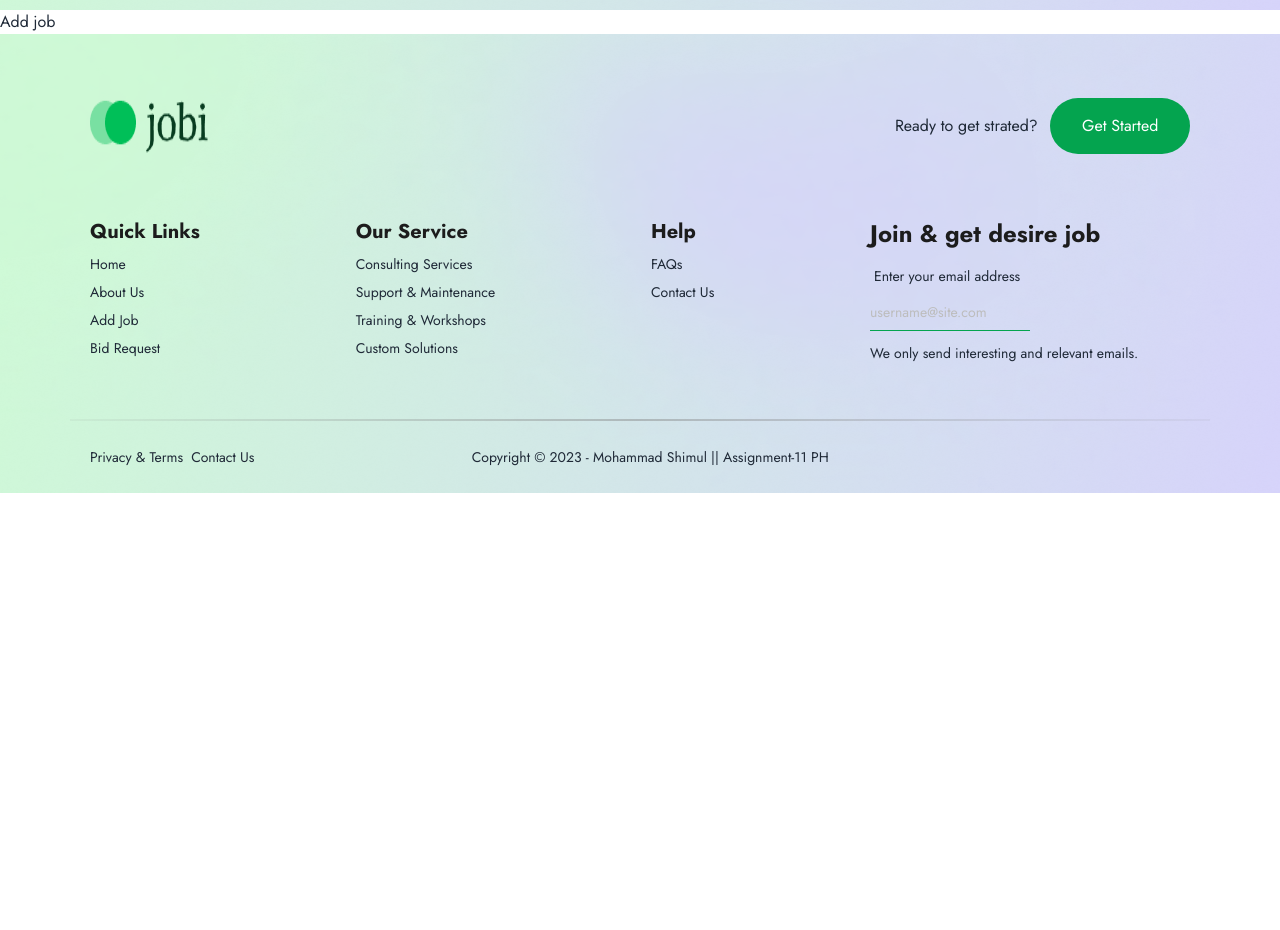
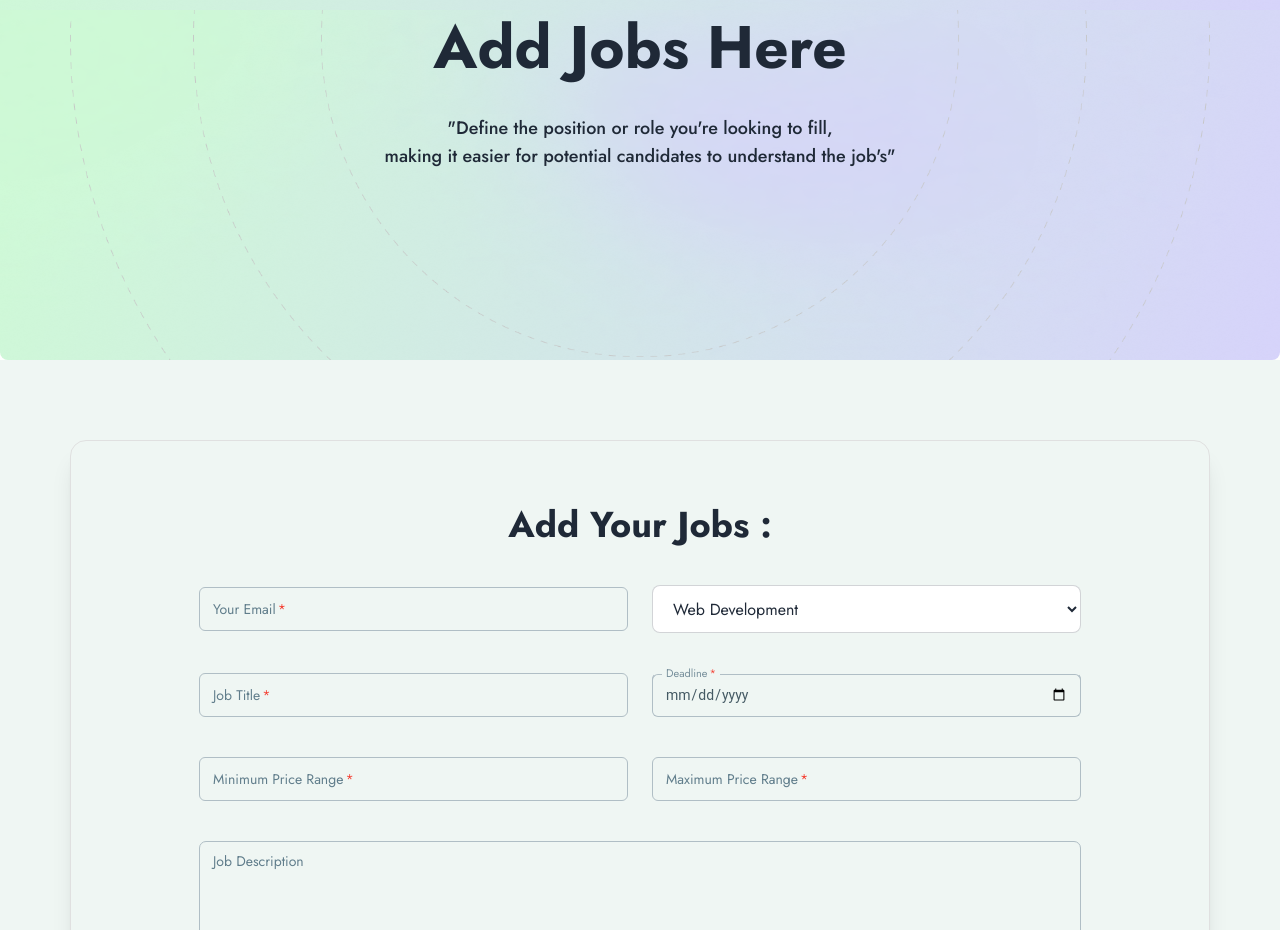
Before and after one commit to shimul65/online-marketplace-project-client, a React (Vite) app: page /addJob in a window 1280 px wide. Shown: the part 82-1012 px from the top of the page. Before the commit the page ends 800 px from the top, so only its background shows below. Built offline with nearby package versions, Linux system fonts and the light colour scheme; no server answers; some icons are missing.

Commit message:
create a handler for get value from add job form and send it to db using post method

```diff
--- a/src/Pages/AddJob.jsx
+++ b/src/Pages/AddJob.jsx
@@ -1,10 +1,119 @@
+import axios from 'axios';
+import useAuth from '../Hook/useAuth';
+import banner2 from '../assets/banner-bg-3-0.png'
+import banner1 from '../assets/banner-bg-3.png'
+import { Input, Textarea } from "@material-tailwind/react";
+import Swal from 'sweetalert2';
+
+const AddJob = () => {
+
+    const { user } = useAuth();
+
+    const handleAddJob = e => {
+        e.preventDefault();
+        const form = e.target;
+        const jobTitle = form.title.value;
+        const deadline = form.bidDeadline.value;
+        const categoryName = form.category.value;
+        const minimumPrice = form.minPrice.value;
+        const maximumPrice = form.maxPrice.value;
+        const employerEmail = form.employerEmail.value;
+        const description = form.description.value;
+
+        const job = { jobTitle, deadline, categoryName, minimumPrice, maximumPrice, employerEmail, description }
+        // console.log(job);
+
+        // data send to server side
+        axios.post('http://localhost:5055/jobs', job)
+            .then(res => {
+                console.log(res.data);
+                if (res.data.insertedId) {
+                    Swal.fire({
+                        title: 'Success!',
+                        text: 'Your Job Added Successfully',
+                        icon: 'success',
+                        confirmButtonText: 'Cool'
+                    })
+                }
+            })
+    }
+
+    return (
+        <>
+            {/* banner */}
+            <div className="carousel w-full relative rounded-b-lg md:h-[200px] lg:h-[350px]" style={{ backgroundImage: `url(${banner1})`, backgroundSize: '100% 100%' }}>
+                <div className="carousel-ite container mx-auto  rounded-2xl hero relative w-full overflow-hidden"
+                >
+                    <div className="z-10">
+                        <div className="flex flex-col my-7 md:my-0 items-center space-y-5 md:space-y-9 md:mb-[85%] lg:mb-[85%]">
+                            <h2 className=" text-4xl lg:text-6xl font-extrabold text-center">Add Jobs Here
+                            </h2>
+                            <p className="text-sm px-16 md:px-0 md:text-lg font-medium text-center w-full md:w-[250px] lg:w-full">&#34;Define the position or role you&#39;re looking to fill, <br /> making it easier for potential candidates to understand the job&#39;s&#34;</p>
+                        </div>
+                    </div>
+                    <div className='mb-1'>
+                        <img style={{ filter: 'brightness(85%)' }} className='' src={banner2} alt="" />
+                    </div>
+                </div>
+            </div>
+
+            {/* add job form */}
+            <div className='md:bg-[#eff6f3] pt-20 pb-52'>
+                <div className="container mx-auto" >
+                    <div className=" flex-1 shadow-xl py-16 rounded-2xl  border border-gray-300">
+                        <h2 className="text-3xl mb-10 md:text-4xl font-bold text-center">Add Your Jobs : </h2>
+                        <div className="mx-4 md:mx-16 lg:mx-32">
+                            <form onSubmit={handleAddJob} className='space-y-10'>
+                                {/* form row */}
+                                <div className="md:flex items-center gap-6">
+                                    <div className=" w-full ">
+                                        <Input size="lg" name="employerEmail" required defaultValue={user?.email} className="font-bold" color="blue" label="Your Email" />
+                                    </div>
+                                    <div className="form-control w-full">
+                                        <label>
+                                            <select className="input input-bordered w-full" name="category" required >
+                                                <option disabled >Select Brand Name</option>
+                                                <option>Web Development</option>
+                                                <option>Graphics Design</option>
+                                                <option>Digital Marketing</option>
+                                            </select>
+                                        </label>
+                                    </div>
+                                </div>
+                                {/* form row */}
+                                <div className="md:flex gap-6">
+                                    <div className=" w-full ">
+                                        <Input size="lg" type="text" required name="title" className="font-bold" color="purple" label="Job Title" />
+                                    </div>
+                                    <div className="form-control w-full">
+                                        <Input size="lg" name="bidDeadline" required type="date" color="indigo" label="Deadline" />
+                                    </div>
+                                </div>
+                                {/* form row */}
+                                <div className="md:flex gap-6">
+                                    <div className=" w-full ">
+                                        <Input size="lg" type="number" required name="minPrice" min={1} className="font-bold" color="purple" label="Minimum Price Range" />
+                                    </div>
+                                    <div className=" w-full ">
+                                        <Input size="lg" type="number" required name="maxPrice" min={1} className="font-bold" color="purple" label="Maximum Price Range" />
+                                    </div>
+                                </div>
+                                {/* form row */}
+                                <div className="md:flex gap-6">
+                                    <div className=" w-full ">
+                                        {/* <Input size="lg" type="number" required name="minPrice" min={1} className="font-bold" color="purple" label="Minimum Price Range" /> */}
+                                        <Textarea name='description' color="green" label="Job Description" />
+                                    </div>
+                                </div>
+                                <input type="submit" value='Add Job' className="customBtn flex justify-center items-center h-14  w-1/2 rounded-full mx-auto text-xs md:text-xl  border-none" />
+                            </form>
+                        </div>
+                    </div>
+                </div>
 
 
-const AddJob = () => {
-    return (
-        <div>
-            Add job
-        </div>
+            </div>
+        </>
     );
 };
 
```
